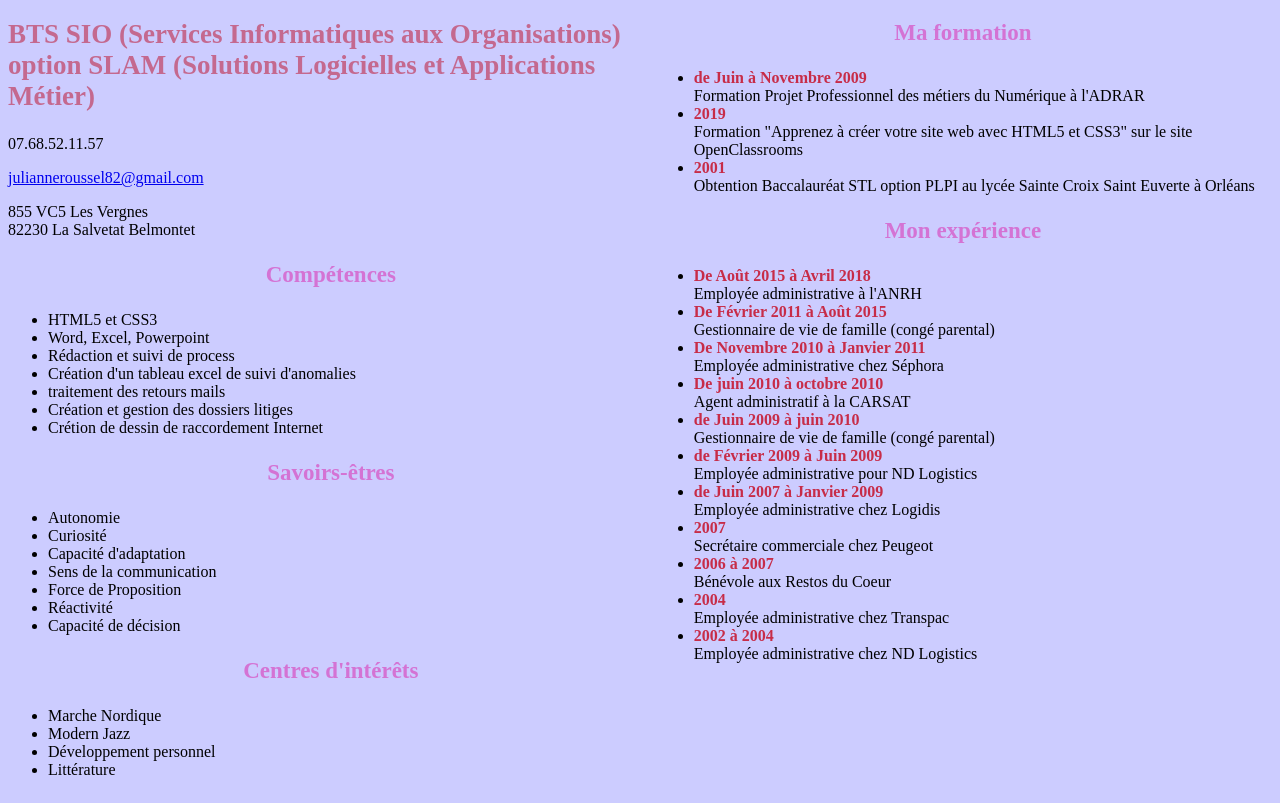
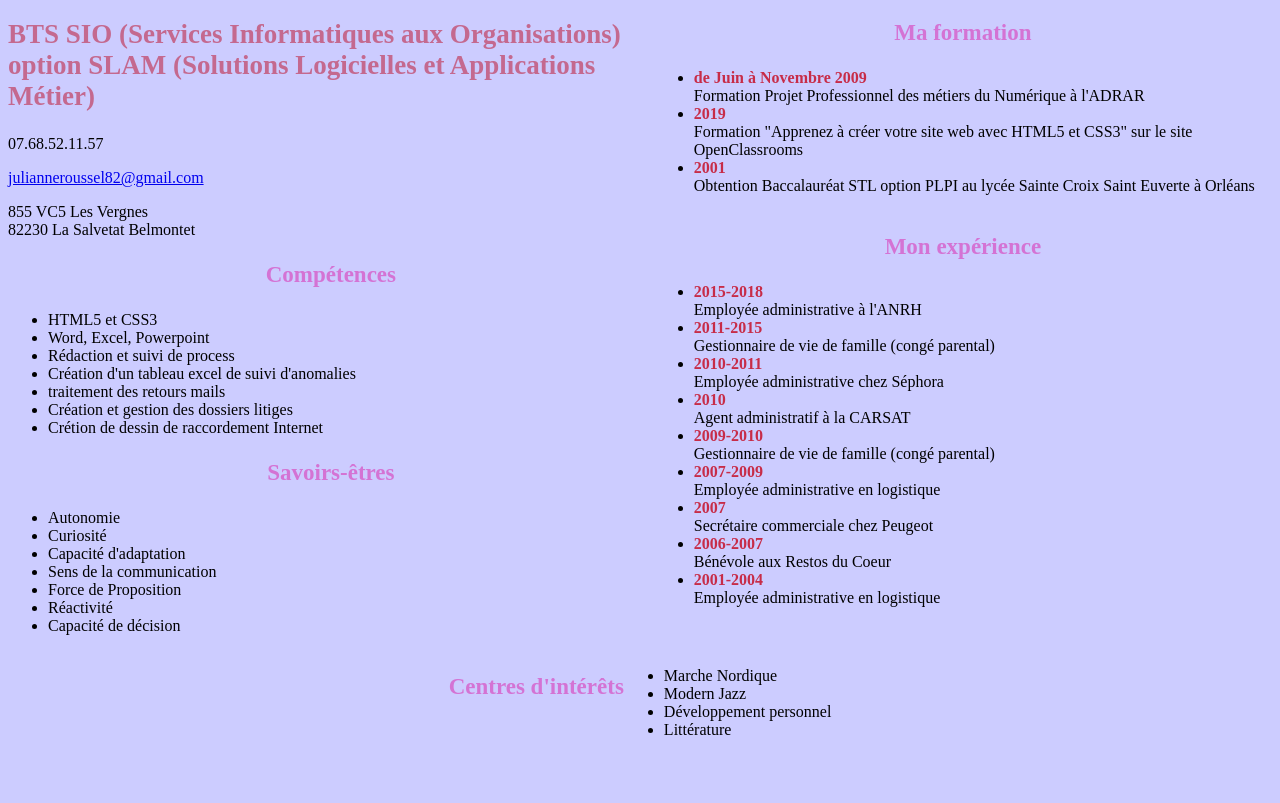
Before and after one commit to Charlirose82/CVjulianneroussel, a plain HTML site: page cvbtssio.html in a window 1280 px wide. Shown: the part 221-1024 px from the top of the page. After the commit the page ends 984 px from the top, so only its background shows below. Drawn offline with Linux system fonts and the light colour scheme.

Commit message:
goodresult

```diff
--- a/cvbtssio.html
+++ b/cvbtssio.html
@@ -54,15 +54,6 @@
            <li>Capacité de décision</li>
          </ul>
        </div>
-       <div class="centres_d'intérêts">
-         <h3>Centres d'int&eacute;r&ecirc;ts</h3>
-         <ul>
-           <li>Marche Nordique</li>
-           <li>Modern Jazz</li>
-           <li>Développement personnel</li>
-           <li>Littérature</li>
-         </ul>
-       </div>
      </div>
      <div class="droite">
        <div class="formation">
@@ -76,23 +67,29 @@
        <div class="expérience">
          <h3>Mon expérience </h3>
             <ul>
-              <li><span>De Août 2015 à Avril 2018</span><br> Employée administrative à l'ANRH</li>
-              <li><span>De Février 2011 à Août 2015</span><br> Gestionnaire de vie de famille (congé parental)</li>
-              <li><span>De Novembre 2010 à Janvier 2011</span><br> Employée administrative chez Séphora</li>
-              <li><span>De juin 2010 à octobre 2010</span><br> Agent administratif à la CARSAT</li>
-              <li><span>de Juin 2009 à juin 2010</span><br> Gestionnaire de vie de famille (congé parental)</li>
-              <li><span>de Février 2009 à Juin 2009</span><br> Employée administrative pour ND Logistics</li>
-              <li><span>de Juin 2007 à Janvier 2009</span><br> Employée administrative chez Logidis</li>
+              <li><span>2015-2018</span><br> Employée administrative à l'ANRH</li>
+              <li><span>2011-2015</span><br> Gestionnaire de vie de famille (congé parental)</li>
+              <li><span>2010-2011</span><br> Employée administrative chez Séphora</li>
+              <li><span>2010</span><br> Agent administratif à la CARSAT</li>
+              <li><span>2009-2010</span><br> Gestionnaire de vie de famille (congé parental)</li>
+              <li><span>2007-2009</span><br> Employée administrative en logistique</li>
               <li><span>2007</span><br> Secrétaire commerciale chez Peugeot</li>
-              <li><span>2006 à 2007</span><br>Bénévole aux Restos du Coeur</li>
-              <li><span>2004</span><br>Employée administrative chez Transpac</li>
-              <li><span>2002 à 2004</span><br>Employée administrative chez ND Logistics</li>
+              <li><span>2006-2007</span><br>Bénévole aux Restos du Coeur</li>
+              <li><span>2001-2004</span><br>Employée administrative en logistique</li>
            </ul>
        </div>
 
      </div>
    </div>
-
+   <div class="centre_interet">
+    <h3>Centres d'int&eacute;r&ecirc;ts</h3>
+    <ul>
+      <li>Marche Nordique</li>
+      <li>Modern Jazz</li>
+      <li>Développement personnel</li>
+      <li>Littérature</li>
+    </ul>
+  </div>
 
   </body>
 </html>
--- a/style_cv.css
+++ b/style_cv.css
@@ -12,7 +12,6 @@ h3
 {
 	display: flex;
 	justify-content: space-around;
-
 }
 .cv h3
 {
@@ -54,3 +53,13 @@ h3
 	font-weight: bold;
 	color: rgb(199,44,72);
 }
+.droite
+{
+	display: flex;
+	flex-direction: column;
+}
+.centre_interet
+{
+	display: flex;
+	justify-content: center;
+}
```
